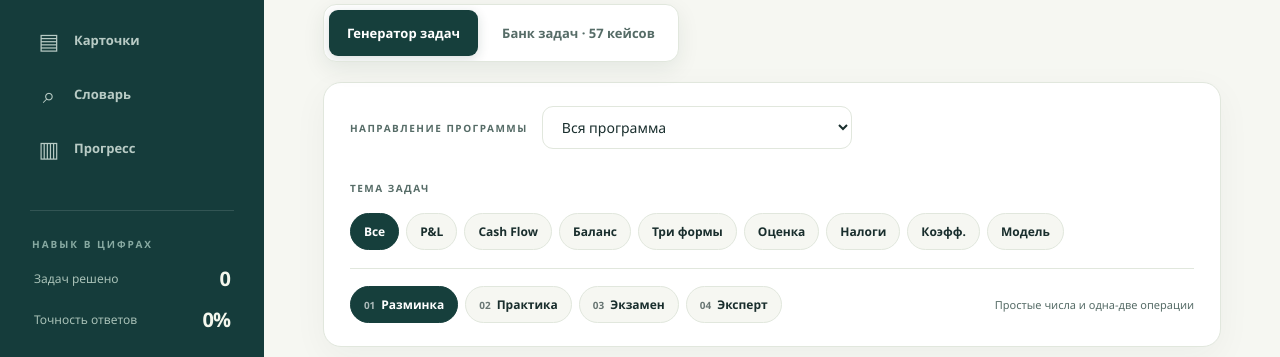
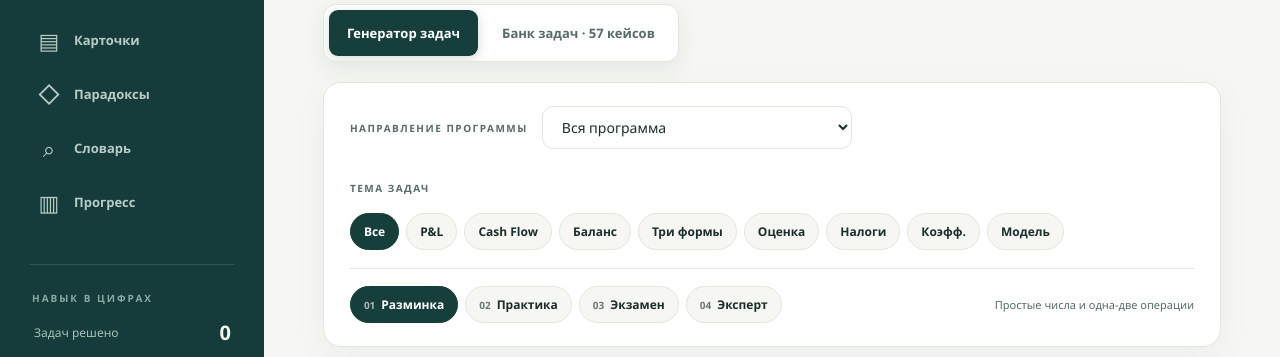
Before and after one commit to kuznetzdev/finances_and_projects, a website with bundled scripts: page site/index.html in a window 1280 px wide. Shown: the part 261-618 px from the top of the page. Built offline with nearby package versions, Linux system fonts and the light colour scheme.

Commit message:
Integrate Paradoxes page into navigation and styles

```diff
--- a/site/index.html
+++ b/site/index.html
@@ -20,6 +20,7 @@
         <button class="nav-button selected" type="button" data-page="practice"><span class="nav-icon">◫</span> Задачи <span class="nav-arrow">↗</span></button>
         <button class="nav-button" type="button" data-page="quiz"><span class="nav-icon">◈</span> Быстрые тесты</button>
         <button class="nav-button" type="button" data-page="cards"><span class="nav-icon">▤</span> Карточки</button>
+        <button class="nav-button" type="button" data-page="paradoxes"><span class="nav-icon">◇</span> Парадоксы</button>
         <button class="nav-button" type="button" data-page="glossary"><span class="nav-icon">⌕</span> Словарь</button>
         <button class="nav-button" type="button" data-page="progress"><span class="nav-icon">▥</span> Прогресс</button>
       </nav>
@@ -45,6 +46,7 @@
     <button type="button" data-page="practice" class="selected"><span>◫</span>Задачи</button>
     <button type="button" data-page="quiz"><span>◈</span>Тесты</button>
     <button type="button" data-page="cards"><span>▤</span>Карточки</button>
+    <button type="button" data-page="paradoxes"><span>◇</span>Парадоксы</button>
     <button type="button" data-page="glossary"><span>⌕</span>Словарь</button>
     <button type="button" data-page="progress"><span>▥</span>Прогресс</button>
   </nav>
```
